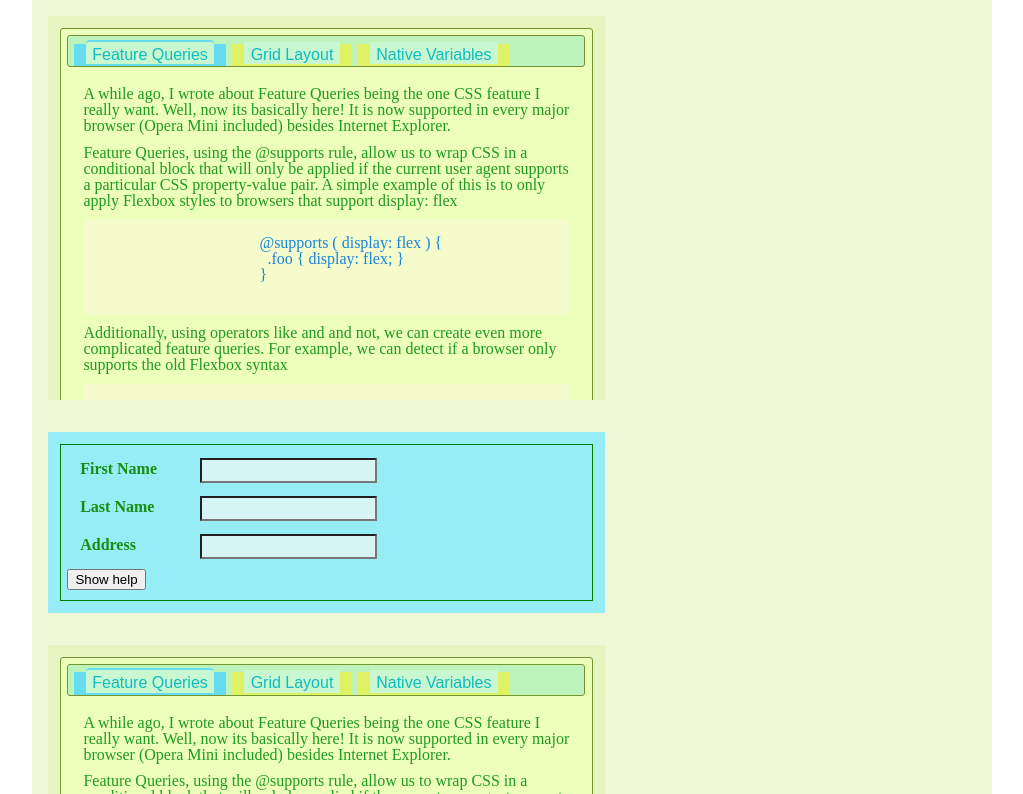
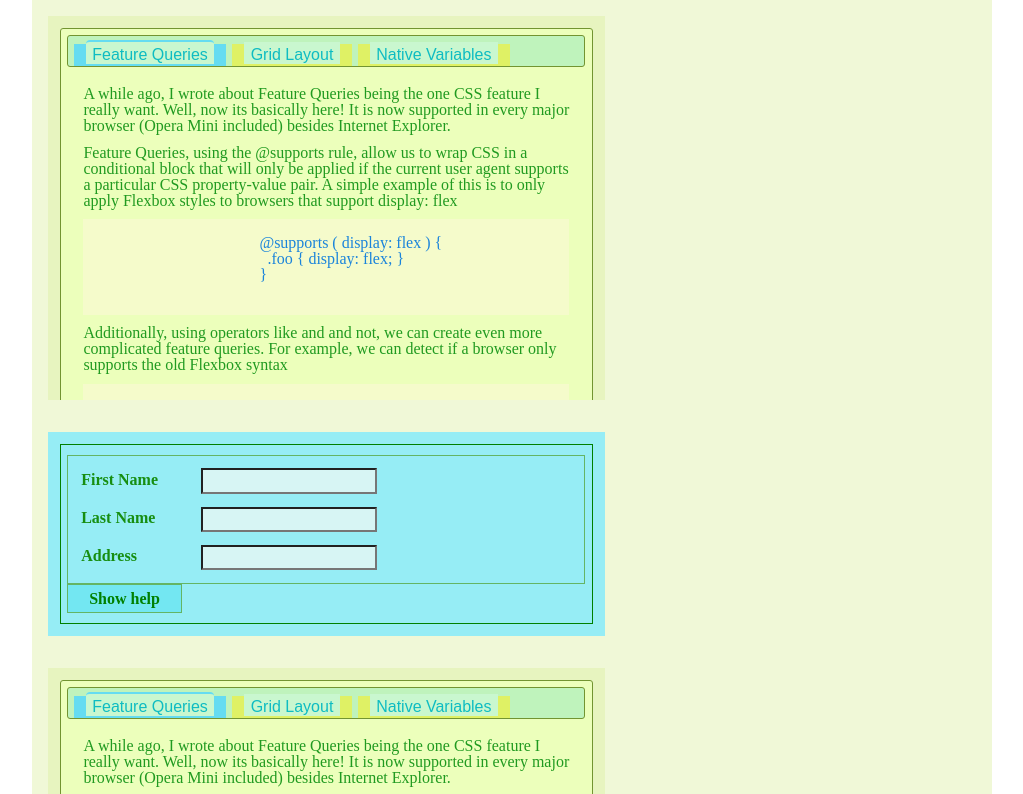
Before and after one commit to grinature/gofe-jsm-08, a plain HTML site: page index-jq.html in a window 1280 px wide. Shown: the top 794 px of the page, without its empty margins (128-1151 px from the left). Drawn offline with nearby package versions, Linux system fonts and the light colour scheme.

Commit message:
An updated version for Tooltip Form

```diff
--- a/css/style.css
+++ b/css/style.css
@@ -207,6 +207,13 @@ html {
         border: 1px solid green;
     }
 
+    .form__control-set {
+        padding-top: 0.6rem;
+        padding-bottom: 0.2rem;
+
+        border: 1px solid rgb(100, 181, 100);
+    }
+
     .control-wrapper {
         position: relative;
 
@@ -254,3 +261,16 @@ html {
         border-radius: 4px;
         box-shadow: 0 0 5px 1px rgba(22, 123, 134, 1.0);
     }
+
+    .control__tooltip-all {
+        padding: 0.3rem 1.3rem;
+
+        border: 1px solid rgb(100, 181, 100);
+
+        background-color: rgb(115, 231, 242);
+        color: green;
+
+        font-family: serif;
+        font-size: 1rem;
+        font-weight: bold;
+    }
```
